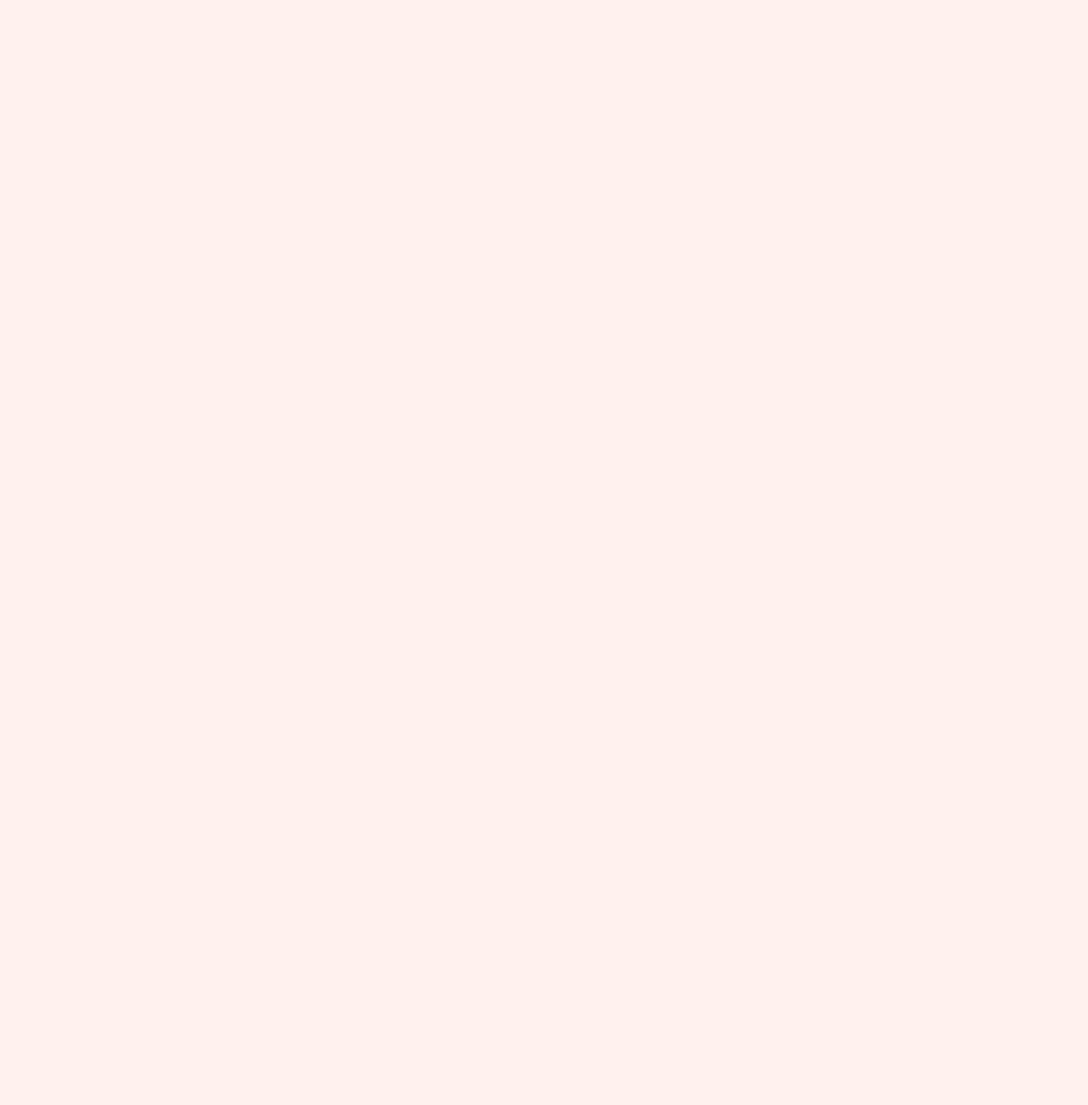
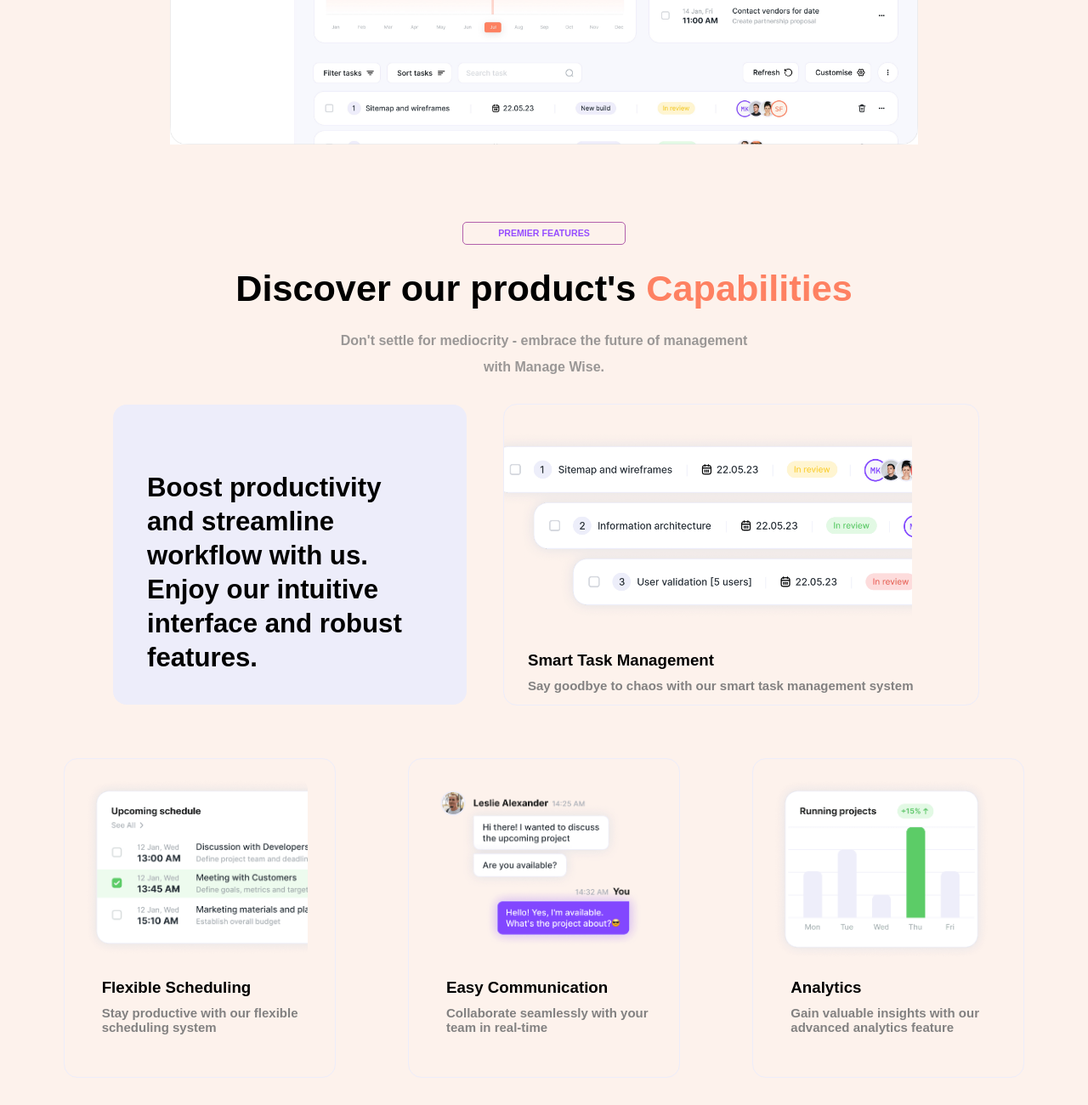
Before and after one commit to valeriieee/Managewise-framer-website, a plain HTML site: page index.html in a window 1280 px wide. Shown: the part 915-2215 px from the top of the page at 85% size. Before the commit the page ends 800 px from the top, so only its background shows below. Drawn offline with Linux system fonts and the light colour scheme.

Commit message:
changes effected

```diff
--- a/index.html
+++ b/index.html
@@ -11,8 +11,10 @@
 
             <header>
                 <div class="managewise-icon">
-                    <h2>mn</h2>
-                    <img src="" alt="">
+                    <img src="images\Header image.png" alt="Managewise">
+                </div>
+                <div class="navbutton">
+                    <span><i class="fa-solid fa-bars"></i></span>
                 </div>
                 <nav class="navbox">
                     <ul class="navbar">
@@ -35,13 +37,69 @@
                     <h1>Empower your business  with <span class="orange"> Strategic </span>Insights</h1>
                 </div>
                 <div class="sub-title">
-                    <h3>Powerful management platform designed to streamline your business operations, boost productivity, and drive success</h3>
+                    <h4>Powerful management platform designed to streamline your business operations, boost productivity, and drive success</h4>
                 </div>
                 <div class="start">
                     <button type="submit" class="getStarted">Get Started</button>
                     <button type="submit" class="watch">Watch Demo</button>
                 </div>
             </section>
+
+            <section class="dashboard-wrapper">
+                <div class="dashboard">
+                    <img src="images\Dashboard image.jpg" alt="Dashboard">
+                </div>
+            </section>
+
+            <section class="discover">
+                <div class="welcome">
+                    <h5>PREMIER FEATURES</h5>
+                </div>
+                <div class="large-font">
+                    <h1>Discover our product's <span class="orange">  Capabilities</span></h1>
+                </div>
+                <div class="sub-title sub-title2">
+                    <h4>Don't settle for mediocrity - embrace the future of management with Manage Wise.</h4>
+                </div>
+                <div class="discover-main">
+                    <div class="boost">
+                        <span></span>
+                        <h2>Boost productivity and streamline workflow with us. Enjoy our intuitive interface and robust features.</h2>
+                    </div>
+                    <div class="boost2">
+                        <div class="discover-img">
+                            <img src="images\In review images.png" alt="">
+                        </div>
+                        <h3 class="title-template1">Smart Task Management</h3>
+                        <p class="title-template2">Say goodbye to chaos with our smart task management system</p>
+                    </div>
+                </div>
+            </section>
+
+            <section class="examples">
+                <div class="img1">
+                    <div class="img2">
+                        <img src="images\upcoming schedule image.png" alt="">
+                    </div>
+                    <h3 class="title-template1">Flexible Scheduling</h3>
+                    <p class="title-template2">Stay productive with our flexible scheduling system</p>
+
+                </div>
+                <div class="img1">
+                    <div class="img2">
+                        <img src="images\Leslie Alexander.png" alt="">
+                    </div>
+                    <h3 class="title-template1">Easy Communication</h3>
+                    <p class="title-template2">Collaborate seamlessly with your team in real-time</p>
+                </div>
+                <div class="img1">
+                    <div class="img2">
+                        <img src="images\Running projects.png" alt="">
+                    </div>
+                    <h3 class="title-template1">Analytics</h3>
+                    <p class="title-template2">Gain valuable insights with our advanced analytics feature</p>
+                </div>
+            </section>
     </div>
     <script src="app.js"></script>
 </body>
--- a/style.css
+++ b/style.css
@@ -9,18 +9,17 @@ body{
     flex-direction: column;
     align-items: center;
     justify-content: center;
-    /* background: rgb(255, 192, 203, 0.3); */
     background: #FDF2EC;
+    font-family: "Outfit", sans-serif;
 
 }
 
 .orange{
-    /* color: rgb(255, 68, 0, 0.7); */
     color: #FE8162;
 }
 
 .container{
-    border: 1px solid red;
+    /* border: 1px solid red; */
     display: flex;
     flex-direction: column;
     align-items: center;
@@ -28,12 +27,11 @@ body{
     width: 100%;
     max-width: 90em;
     gap: 1em;
-    margin-top: ;
 
 }
 
 header{
-    border: 1px solid red;
+    /* border: 1px solid red; */
     display: flex;
     align-items: center;
     justify-content: space-between;
@@ -44,16 +42,18 @@ header{
 }
 
 .managewise-icon{
-    border: 1px solid red;
+    /* border: 1px solid red; */
+    width: 100%;
+    max-width: 10em;
 
 }
 
 .managewise-icon img{
-
+    width: 100%;
 }
 
 .navbox{
-    border: 1px solid red;
+    /* border: 1px solid red; */
     display: flex;
     align-items: center;
     justify-content: space-between;
@@ -69,7 +69,7 @@ header{
     align-items: center;
     justify-content: space-between;
     list-style-type: none;
-    padding: 1.5em;
+    padding: 1.2em;
 }
 
 .navbar .nav-link::before {
@@ -85,7 +85,7 @@ header{
     text-decoration: none;
     margin-right: 2.5em;
     color: rgba(0, 0, 0, 0.77);
-    font-size: larger;
+    font-size: large;
 
 }
 
@@ -93,15 +93,8 @@ header{
     color: #A27BFE;
 }
 
-.nav-link{
-
-}
-
-.features{
-
-}
-
 .BuyTemplate{
+    font-size: larger;
     font-weight: bolder;
     border-radius: 5px;
     padding: 0.5em;
@@ -111,13 +104,14 @@ header{
 
 .BuyTemplate:hover{
     border: 1px solid black;
+    color: black;
 }
 
 .title{
-    border: 1px solid red;
+    /* border: 1px solid red; */
     width: 100%;
     max-width: 70em;
-    margin-top: 6em;
+    margin-top: 5em;
 }
 
 .welcome{
@@ -129,35 +123,35 @@ header{
     text-align: center;
     margin: 1em auto;
     color: #964DFF;
-    font-size: ;
+    font-size: 0.8rem;
 
 }
 
 .main-title{
-    border: 1px solid red;
+    /* border: 1px solid red; */
     width: 100%;
     max-width: 50em;
     text-align: center;
     margin: 0.5em auto;
     font-weight: bolder;
-    font-size: 3rem;
+    font-size: 2.8rem;
 
 }
 
 .sub-title{
-    border: 1px solid red;
+    /* border: 1px solid red; */
     width: 100%;
     max-width: 39em;
     text-align: center;
     line-height: 1.9em;
     margin: 0.5em auto 1.5em;
-    font-weight: ;
-    font-size: 1.05rem;
+    /* font-weight: ; */
+    font-size: 1rem;
     color: #9A9796;
 }
 
 .start{
-    border: 1px solid red;
+    /* border: 1px solid red; */
     width: 100%;
     max-width: 50em;
     text-align: center;
@@ -193,6 +187,140 @@ header{
     cursor: pointer;
 }
 
+.dashboard-wrapper{
+    display: flex;
+    flex-direction: column;
+    justify-content: center;
+    align-items: center;
+    width: 100%;
+    max-width: 90em;
+    /* border: 1px solid red; */
+}
+
+.dashboard{
+    width: 100%;
+    max-width: 55em;
+    margin: 3em 0;
+}
+
+.dashboard img{
+    width: 100%;
+}
+
+.discover{
+    display: flex;
+    flex-direction: column;
+    justify-content: center;
+    align-items: center;
+    width: 100%;
+    max-width: 90em;
+    padding: 10px;
+    /* border: 1px solid red; */
+}
+
+.large-font{
+    /* border: 1px solid red; */
+    width: 100%;
+    max-width: 50em;
+    text-align: center;
+    margin: 0.5em auto;
+    font-weight: bold;
+    font-size: 1.8rem;
+
+}
+
+.sub-title2{
+    text-align: center;
+    width: 100%;
+    max-width: 30em;
+}
+
+.discover-main{
+    /* border: 1px solid red; */
+    width: 100%;
+    max-width: 64em;
+    display: flex;
+    justify-content: space-between;
+    align-items: center;
+
+}
+
+.boost{
+    width: 100%;
+    max-width: 20em;
+    margin: 5px;
+    background-color: #EDEDFA;
+    border-radius: 16px;
+    /* border: 1px solid red; */
+    line-height: 40px;
+    font-weight: ;
+    font-size: 1.3rem;
+    font-family: sans-serif;
+    padding: 78px 40px 35px;
+
+}
+
+.boost2{
+    width: 100%;
+    max-width: 35em;
+    border: 1px solid #EDEDFA;
+    border-radius: 16px;
+    padding: 12px 0;
+
+}
+
+.discover-img{
+    width: 30em;
+    max-width: 40em;
+    margin-bottom: 5px;
+}
+
+.title-template1{
+    font-weight: bolder;
+    line-height: 39px;
+    margin: 2px 28px;
+}
+
+.title-template2{
+    color: #828181;
+    font-weight: bold;
+    margin: 2px 2px 2px 28px;
+    font-size: 15px;
+}
+
+.discover-img img{
+    width: 100%;
+}
+
+.examples{
+    /* border: 1px solid red; */
+    display: flex;
+    justify-content: space-around;
+    align-items: center;
+    width: 100%;
+    max-width: 80em;
+    padding: 2em;
+}
+
+.img1{
+    border: 1px solid #EDEDFA;
+    border-radius: 16px;
+    width: 100%;
+    max-width: 20em;
+    padding: 1em 2em 3em 1em;
+}
+
+.img2{
+    width: 100%;
+    max-width: 20em;
+}
+
+.img2 img{
+    width: 100%;
+}
+
+
+
 @media screen and (max-width: 768px) {
     .container{
         width: 100%;
@@ -202,4 +330,13 @@ header{
         width: 100%;
         max-width: 80%;
     }
+
+    .managewise-icon{
+        max-width: 65%;
+    }
+
+    .navbox{
+        display: none;
+    }
+
 }
```
Also changed, not shown: images/Dashboard image.jpg (added), images/Header image.png (added), images/In review images.png (added), images/Leslie Alexander.png (added), images/ManageWise logo.png (added), images/Running projects.png (added), images/connect app.png (added), images/download.svg (added), images/upcoming schedule image.png (added).
